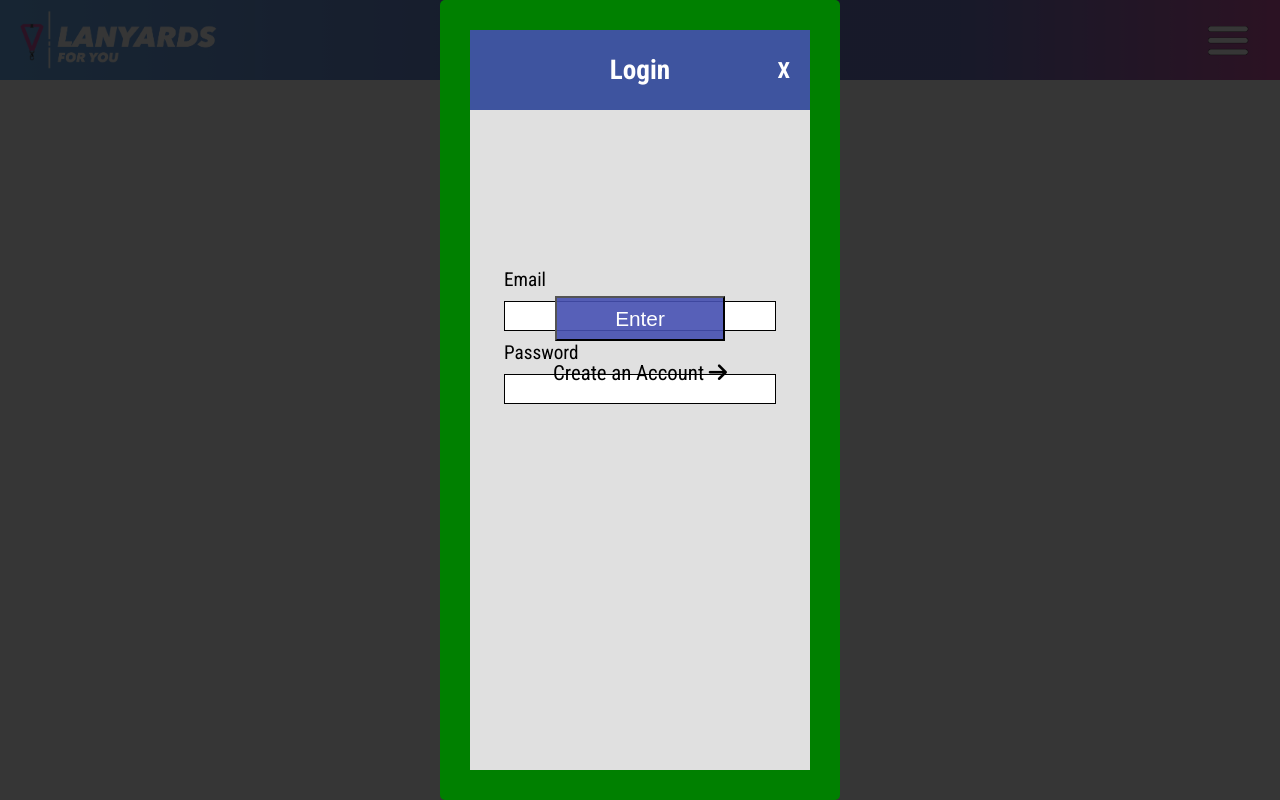
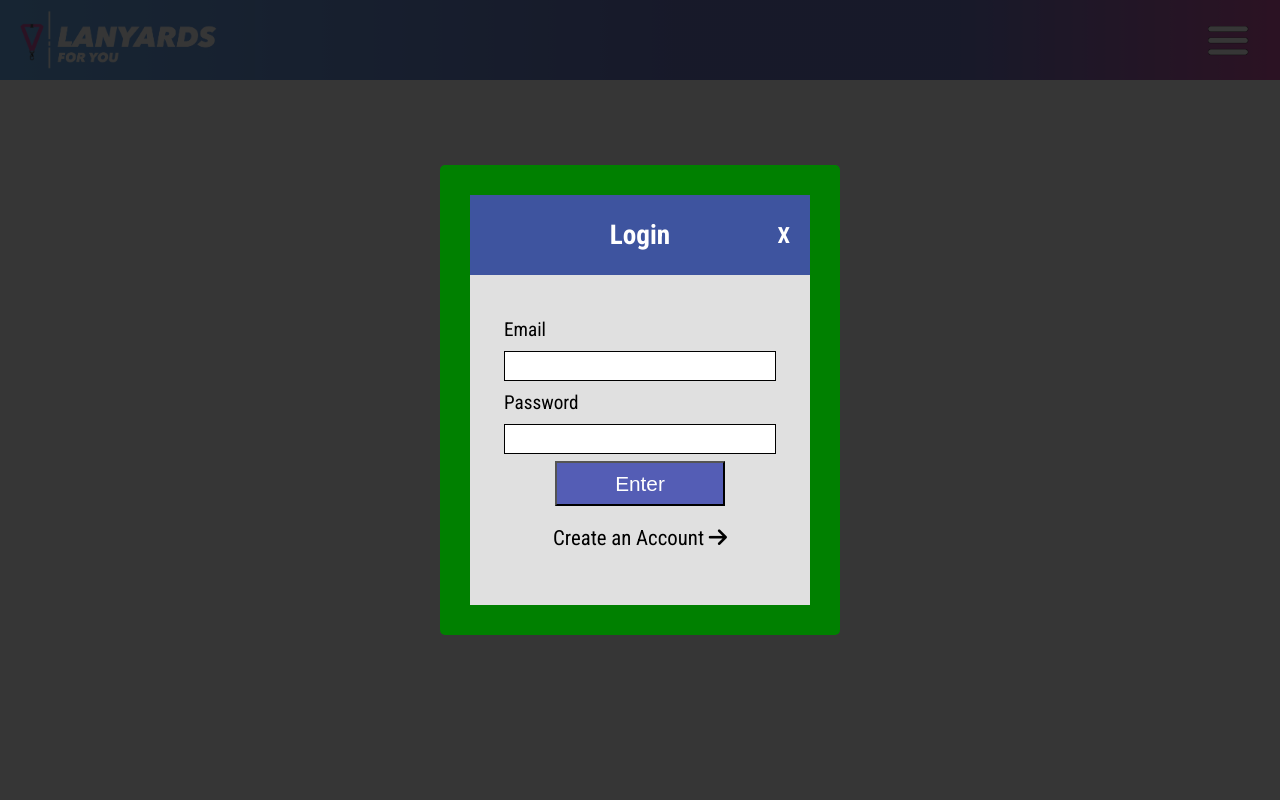
Before and after one commit to AdminPromoflow/LanyardsForYou, a PHP site: page /Pages/Index/index.php in a window 1280 px wide. Run offline with PHP 8.4, Linux system fonts and the light colour scheme; some libraries are stand-ins or nearby versions.

Commit message:
Update Login.php

```diff
--- a/Pages/General/Login/Login.php
+++ b/Pages/General/Login/Login.php
@@ -14,9 +14,9 @@
   }
   .containerLogin{
     position: relative;
-    min-height: 800px;
+    min-height: 470px;
     min-width: 300px;
-    height: 800px;
+    height: 470px;
     width: 400px;
     border-radius: 5px;
     padding: 30px;
```
